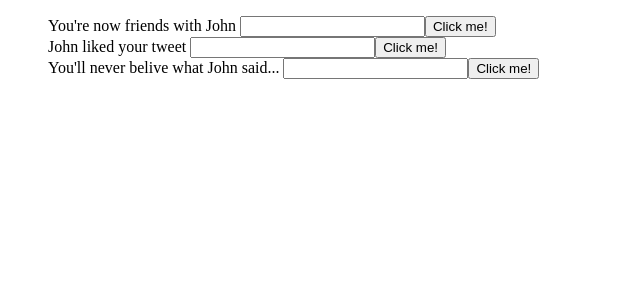
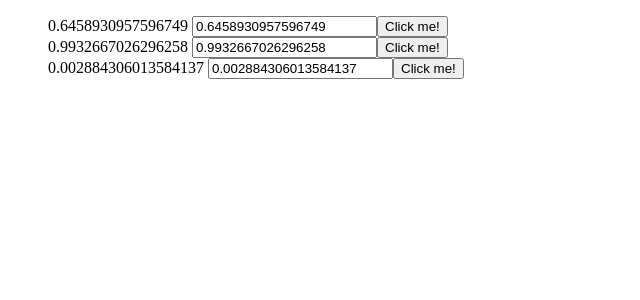
Before and after one commit to kidman90/egghead-angular-start, an Angular app: page / in a window 1280 px wide. Shown: the top 300 px of the page, without its empty margins (0-640 px from the left). Built offline with nearby package versions, Linux system fonts and the light colour scheme.

Commit message:
09 Sync Values from Inputs with Angular 2’s ngModel Two-Way Binding

```diff
--- a/src/app/simple-form/simple-form.component.ts
+++ b/src/app/simple-form/simple-form.component.ts
@@ -5,7 +5,7 @@
   template: `<div>
 
     {{message}}
-    <input #myInput type="text">
+    <input #myInput type="text" [(ngModel)]="message">
     <button (mouseover)="onClick($event, myInput.value)">Click me!</button>
 
   </div>`,
@@ -20,7 +20,9 @@
     console.log(value);
   }
 
-  constructor() { }
+  constructor() {
+    setInterval(() => this.message = Math.random().toString(), 1000);
+  }
 
   ngOnInit() {
   }
```
